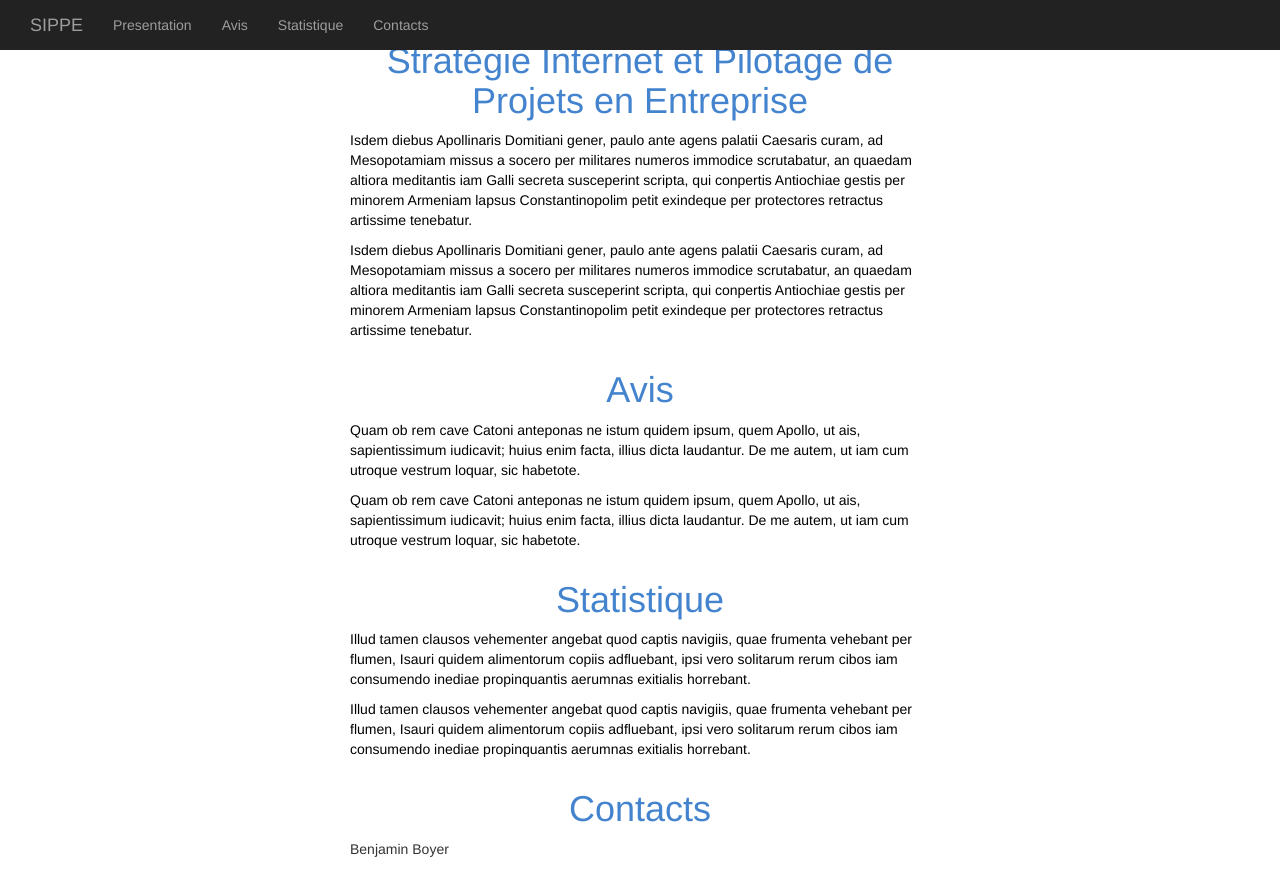
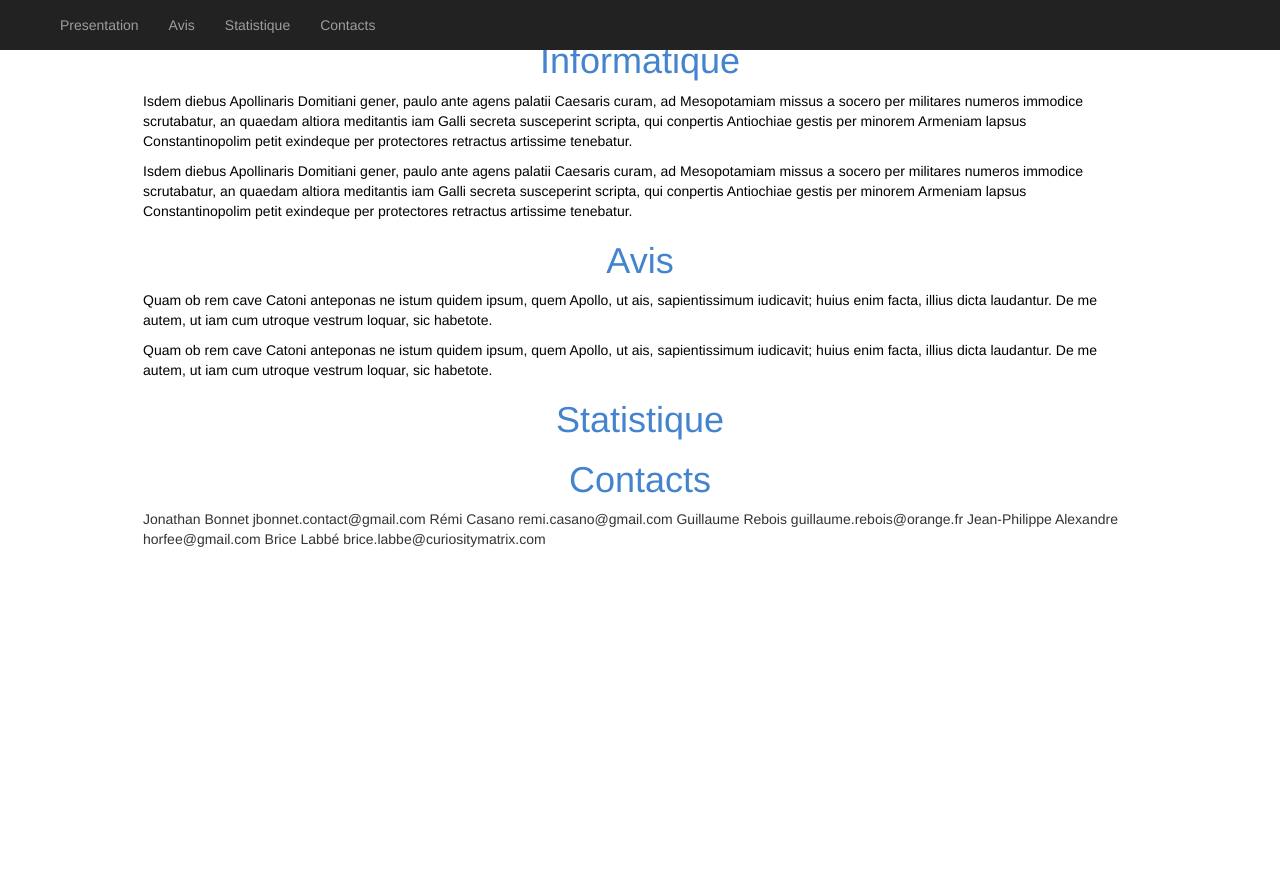
Before and after one commit to Paul3181/ProjetWeb, a PHP site: page /master.php?idm=1 in a window 1280 px wide. After the commit the page ends 547 px from the top, so only its background shows below. Run offline with PHP 8.4, Linux system fonts and the light colour scheme; data comes from the database, SQL or seed files in the repository; some libraries are stand-ins or nearby versions.

Commit message:
Lien entre index et master

```diff
--- a/include/css/style.css
+++ b/include/css/style.css
@@ -45,7 +45,7 @@ h2 {
 
 .row{
     margin: 0 auto;
-    width: 50%;
+    width: 80%;
 }
 
 .navbar-header{
--- a/include/head.php
+++ b/include/head.php
@@ -17,6 +17,8 @@
 
 
 <!--cssFiles-->
-<link rel="stylesheet" href="./include/css/sidebar.css"/>
 <link rel="stylesheet" href="./include/css/style.css">
 <link rel="stylesheet" href="./include/css/footer.css">
+
+<!--Google Charts-->
+<script type="text/javascript" src="https://www.gstatic.com/charts/loader.js"></script>
--- a/index.php
+++ b/index.php
@@ -2,6 +2,7 @@
 <html lang="fr">
     <head>
 		<?php include("./include/head.php"); ?>
+        <link rel="stylesheet" href="./include/css/sidebar.css"/>
 	</head>
 
     <body>
@@ -207,7 +208,8 @@
 													  <div class="card-body">
 														<h5 class="card-title"><?php echo $results['intitule_form'] ?></h5>
 														<p class="card-text"><?php echo $results['type_form'] . '<br />' . $results['nom_etab']?></p>
-														<a href="#" class="btn btn-primary">Accéder au master</a>
+                                                          <?php echo '<a href= "master.php?idm=' . $results['id_formation'] . '" onclick="window.open(this.href); return false;" class="btn btn-primary">Accéder au master</a>';
+                                                          ?>
 													  </div>
 													</div>
 												<?php
--- a/master.php
+++ b/master.php
@@ -29,12 +29,12 @@
     <?php
     require_once('include/connect.inc.php');
     $conn->setAttribute(PDO::ATTR_ERRMODE, PDO::ERRMODE_EXCEPTION);
-    $reponse1 = $conn->query('SELECT * FROM formation WHERE id_formation=2');
+    $reponse1 = $conn->query('SELECT * FROM formation WHERE id_formation=' . $_GET['idm']);
     $master = $reponse1->fetch();
 
     $reponse2 = $conn->query('SELECT * FROM ancien_etudiant ae, a_effectue e WHERE ae.id_etud = e.fk_id_etud and e.fk_id_formation ='. $master[0]);
 
-
+    //$reponse3 = $conn->query('SELECT moyenne FROM formation WHERE id_formation=2');
 
     ?>
 
@@ -74,28 +74,26 @@
 
 			<div class="row">
 				<div class="col-lg-12">
-					<div id="section1" class="container-fluid">
+					<div id="section1">
 					  <h1><?php echo $master[1]?></h1>
 					  <p>Isdem diebus Apollinaris Domitiani gener, paulo ante agens palatii Caesaris curam, ad Mesopotamiam missus a socero per militares numeros immodice scrutabatur, an quaedam altiora meditantis iam Galli secreta susceperint scripta, qui conpertis Antiochiae gestis per minorem Armeniam lapsus Constantinopolim petit exindeque per protectores retractus artissime tenebatur.</p>
 					  <p>Isdem diebus Apollinaris Domitiani gener, paulo ante agens palatii Caesaris curam, ad Mesopotamiam missus a socero per militares numeros immodice scrutabatur, an quaedam altiora meditantis iam Galli secreta susceperint scripta, qui conpertis Antiochiae gestis per minorem Armeniam lapsus Constantinopolim petit exindeque per protectores retractus artissime tenebatur.</p>
 					</div>
-					<div id="section2" class="container-fluid">
+					<div id="section2">
 					  <h1>Avis</h1>
 					  <p>Quam ob rem cave Catoni anteponas ne istum quidem ipsum, quem Apollo, ut ais, sapientissimum iudicavit; huius enim facta, illius dicta laudantur. De me autem, ut iam cum utroque vestrum loquar, sic habetote.</p>
 					  <p>Quam ob rem cave Catoni anteponas ne istum quidem ipsum, quem Apollo, ut ais, sapientissimum iudicavit; huius enim facta, illius dicta laudantur. De me autem, ut iam cum utroque vestrum loquar, sic habetote.</p>
 					</div>
-					<div id="section3" class="container-fluid">
+					<div id="section3">
 					  <h1>Statistique</h1>
-					  <p>Illud tamen clausos vehementer angebat quod captis navigiis, quae frumenta vehebant per flumen, Isauri quidem alimentorum copiis adfluebant, ipsi vero solitarum rerum cibos iam consumendo inediae propinquantis aerumnas exitialis horrebant.</p>
-					  <p>Illud tamen clausos vehementer angebat quod captis navigiis, quae frumenta vehebant per flumen, Isauri quidem alimentorum copiis adfluebant, ipsi vero solitarum rerum cibos iam consumendo inediae propinquantis aerumnas exitialis horrebant.</p>
+
 					</div>
-					<div id="section4" class="container-fluid">
+					<div id="section4">
 					  <h1>Contacts</h1>
                         <?php
                         while ($etud = $reponse2->fetch()){
-                            echo $etud[2] . '   ' . $etud[1] . "\n";
+                            echo $etud[2] . '   ' . $etud[1] . "\n" . $etud[3] . "\n";
                         }
-
                         ?>
 					</div>
 				</div>
```
